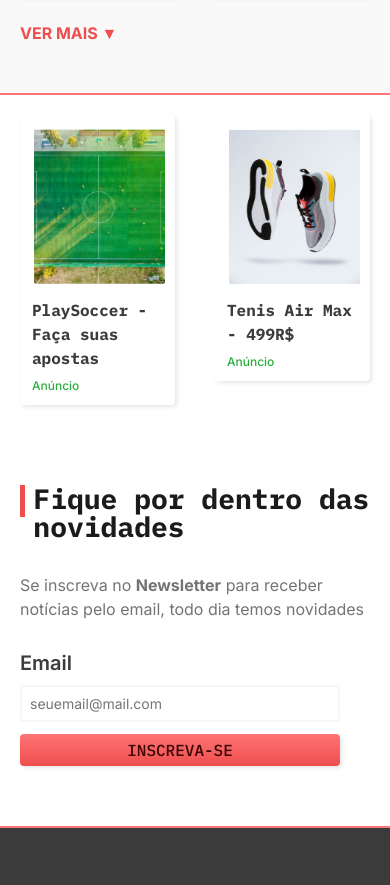
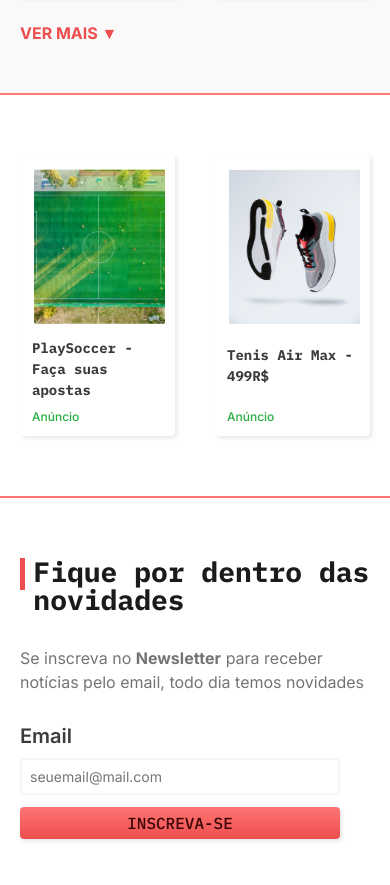
Before and after one commit to leandrojr-santos/newsbrasil, a plain HTML site: page index.html in a window 390 px wide. Shown: the part 1773-2658 px from the top of the page. Drawn offline with Linux system fonts and the light colour scheme.

Commit message:
responsividade

```diff
--- a/css/style.css
+++ b/css/style.css
@@ -206,16 +206,17 @@ html{
   padding: 60px 20px;
   background-color: #ffffff;
   border: 4px solid #EEEEEE;
+  align-items: start;
 }
 
 .anuncio{
+  display: grid;
   box-shadow: 2px 2px 4px rgba(0, 0, 0, .1);
   background-color: #ffffff;
   padding: 12px;
   border-radius: 4px;
   cursor: pointer;
   transition: .3s;
-
 }
 
 .anuncio img{
@@ -247,6 +248,7 @@ html{
   color: #2AAD3F;
   font-size: 0.75rem;
   font-weight: 500;
+  align-self: end;
 }
 
 @media (max-width: 800px){
@@ -258,14 +260,25 @@ html{
   }
 
   .anuncios{
-    padding: 20px;
     border: none;
+    border-bottom: 2px solid #FF7474;
+
   }
 
   .anuncio:first-child{
     margin-bottom: 0px;
   }
 
+
+}
+
+@media(max-width: 600px){
+  .anuncio{
+    align-self: stretch;
+    position: relative;
+  }.anuncio-titulo{
+    font-size: 0.875rem;
+  }
 }
 
 .newsletter{
--- a/js/modules/animacao-ao-scroll.js
+++ b/js/modules/animacao-ao-scroll.js
@@ -13,9 +13,9 @@ if(sections){
       const sectionVisivel = (sectionTop - MetadeTela) < 0;
 
       if(sectionVisivel){
-        if(index % 2 === 0){
-          section.classList.add('right')
-        }else{
+        if(index % 2 === 0){//se for par
+          section.classList.add('right');
+        }else{//se for impar
           section.classList.add('left')
         }
 
```
